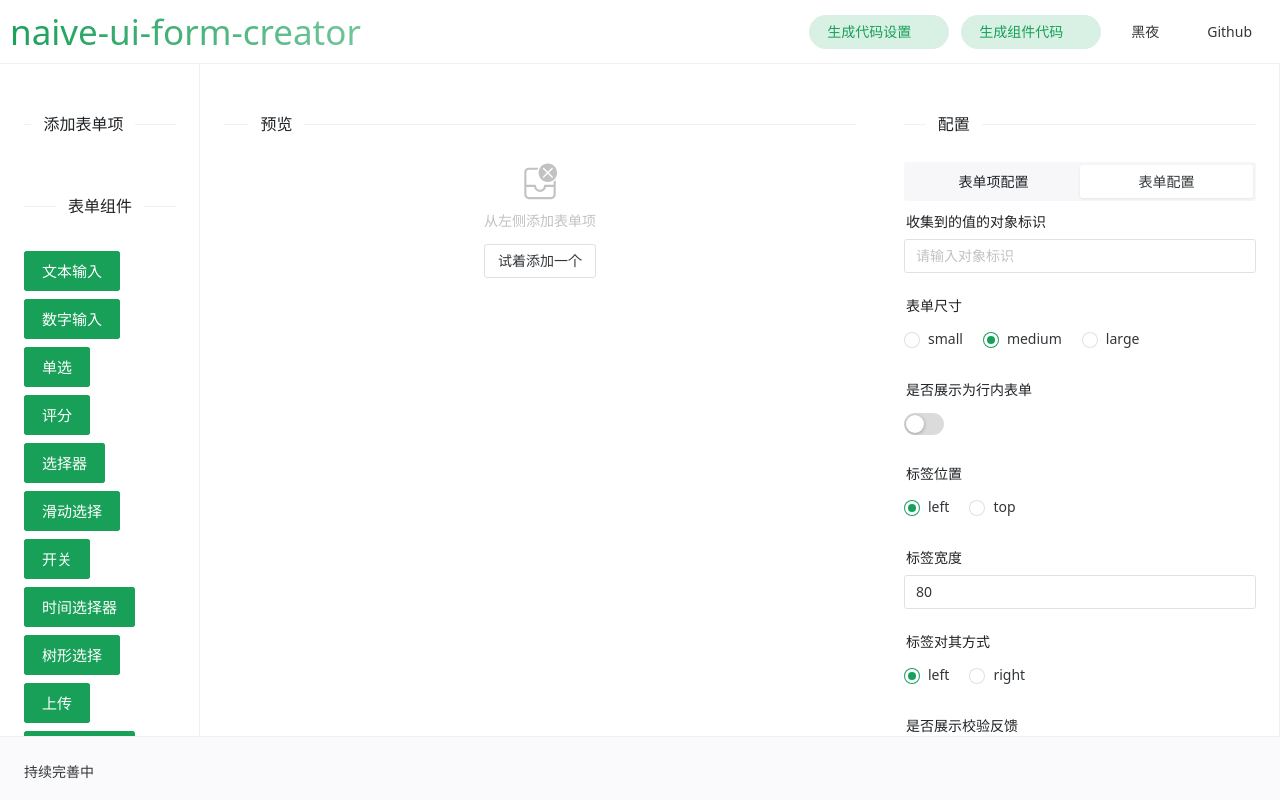
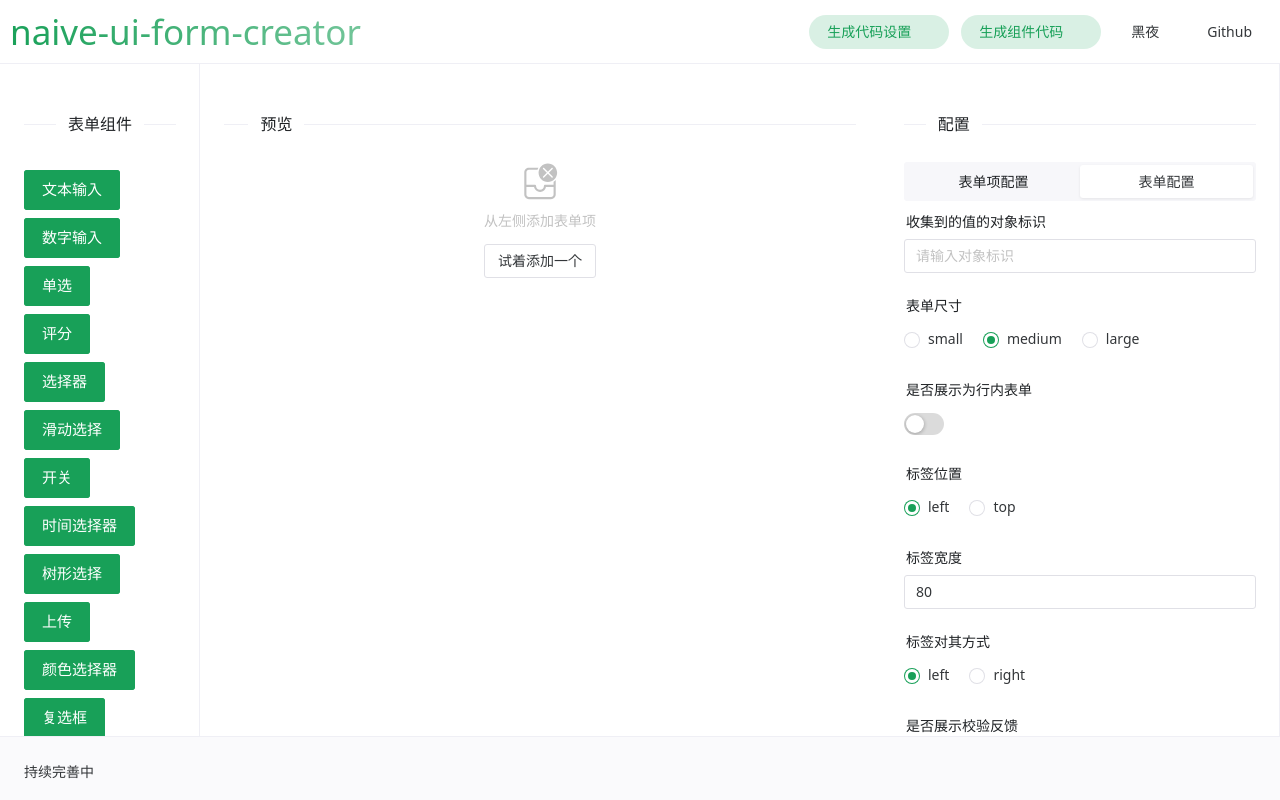
Before and after one commit to doom-9-zz/naive-ui-form-creator, a Vue app: page / in a window 1280 px wide. Built offline with nearby package versions, Linux system fonts and the light colour scheme; some icons are missing.

Commit message:
Update Sider.vue

```diff
--- a/src/components/LeftSider/Sider.vue
+++ b/src/components/LeftSider/Sider.vue
@@ -21,7 +21,6 @@ const handleLayoutAddClick = (value: string) => {
 
 <template>
   <n-space vertical>
-    <n-divider title-placement="left">添加表单项</n-divider>
     <n-divider title-placement="center">表单组件</n-divider>
     <n-button
       type="primary"
```
